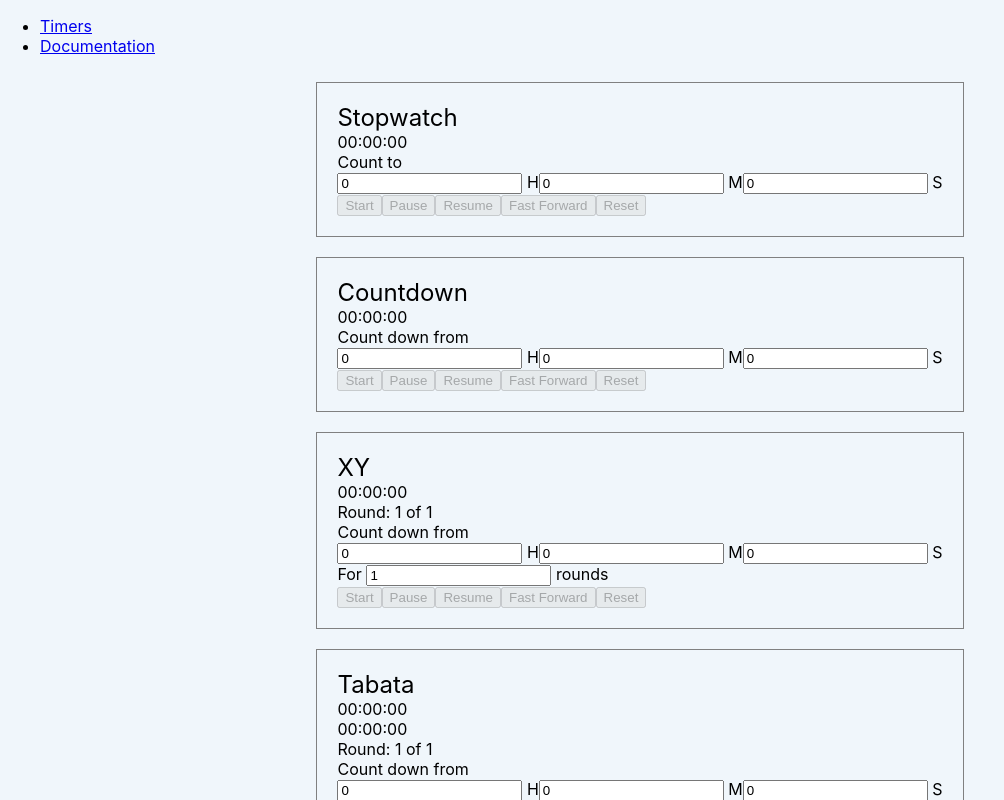
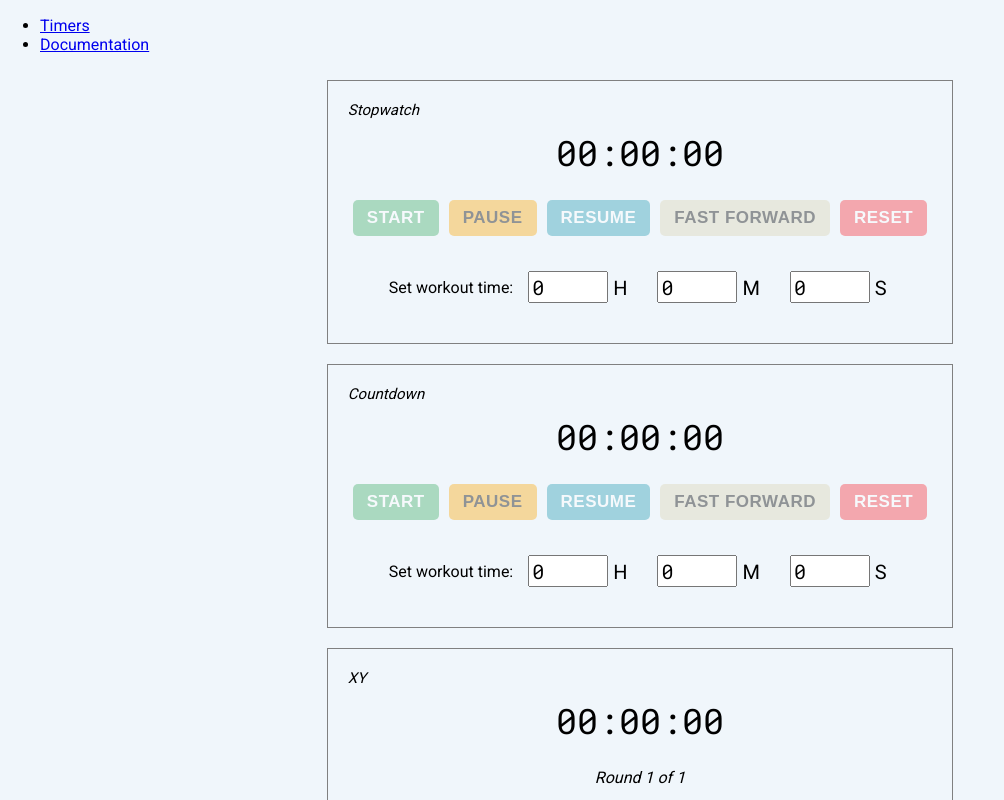
Before and after one commit to car1sle/assignment-1-car1sle, a React (Create React App) app: page / in a window 1280 px wide. Shown: the whole page, without its empty margins (0-1004 px from the left). Built offline with nearby package versions, Linux system fonts and the light colour scheme.

Commit message:
Style everything

```diff
--- a/public/index.html
+++ b/public/index.html
@@ -7,7 +7,9 @@
     <meta name="theme-color" content="#000000" />
     <link rel="apple-touch-icon" href="%PUBLIC_URL%/logo192.png" />
     <link rel="manifest" href="%PUBLIC_URL%/manifest.json" />
-
+    <link rel="preconnect" href="https://fonts.googleapis.com">
+    <link rel="preconnect" href="https://fonts.gstatic.com" crossorigin>
+    <link href="https://fonts.googleapis.com/css2?family=Roboto+Mono:wght@400;700&family=Roboto:wght@400;700&display=swap" rel="stylesheet">
     <title>Assignment 1</title>
   </head>
   <body>
--- a/src/components/generic/Button.js
+++ b/src/components/generic/Button.js
@@ -1,9 +1,68 @@
+import styled from 'styled-components';
+import { ThemeProvider } from 'styled-components';
+
+const theme = {
+  start: {
+    bgColor: "#44AF69",
+    color: "#ffffff"
+  },
+  pause: {
+    bgColor: "#FCAB10",
+    color: "#000000"
+  },
+  resume: {
+    bgColor: "#2B9EB3",
+    color: "#ffffff"
+  },
+  fastForward: {
+    bgColor: "#DBD5B5",
+    color: "#000000"
+  },
+  reset: {
+    bgColor: "#F8333C",
+    color: "#ffffff"
+  }
+};
+
+const StyledButton = styled.button`
+  font-size: 17px;
+  text-transform: uppercase;
+  margin: 5px;
+  padding: 8px 14px;
+  border-radius: 5px;
+  font-weight: 700;
+  border: 0;
+  letter-spacing: 0.5px;
+  cursor: ${props => {if (!props.disabled) return 'pointer';}};
+  opacity: ${props => {if (props.disabled) return '0.4';}};
+  background-color: ${props => {
+    if (props.value === 'Start') return props.theme.start.bgColor;
+    else if (props.value === 'Pause') return props.theme.pause.bgColor;
+    else if (props.value === 'Resume') return props.theme.resume.bgColor;
+    else if (props.value === 'Fast Forward') return props.theme.fastForward.bgColor;
+    else return props.theme.reset.bgColor;
+  }};
+  color: ${props => {
+    if (props.value === 'Start') return props.theme.start.color;
+    else if (props.value === 'Pause') return props.theme.pause.color;
+    else if (props.value === 'Resume') return props.theme.resume.color;
+    else if (props.value === 'Fast Forward') return props.theme.fastForward.color;
+    else return props.theme.reset.color;
+  }};
+  transition: 0.075s;
+  &:hover {
+    transform: ${props => {if (!props.disabled) return 'scale(1.025)';}};
+  }
+`;
+
 const Button = ({ value, disabledValue, inputTime, onClick }) => {
 
     return (
-        <button disabled={inputTime ? disabledValue : true} onClick={e => onClick(value)}>
+      <ThemeProvider theme={theme}>
+        <StyledButton disabled={inputTime ? disabledValue : true} onClick={e => onClick(value)} value={value}>
             {value}
-        </button>
+        </StyledButton>
+        </ThemeProvider>
     );
   };
 
--- /dev/null
+++ b/src/components/generic/CountingDisplay.js
@@ -0,0 +1,18 @@
+import styled from 'styled-components';
+
+const StyledCounter = styled.div`
+    font-family: 'Roboto Mono', monospace;
+    font-size: 35px;
+    margin: 10px 0;
+    display: inline-block;
+    width: 200px;
+`;
+
+const Counter = ({ value }) => {
+
+    return (
+        <StyledCounter>{value}</StyledCounter>
+    );
+  };
+
+  export default Counter;
--- a/src/components/generic/Input.js
+++ b/src/components/generic/Input.js
@@ -1,7 +1,27 @@
-const Input = ({ value, disabledValue, onChange }) => {
+import styled from 'styled-components';
+
+const StyledInputContainer = styled.div`
+  margin: 10px 15px;
+  font-size: 20px;
+  display: inline-block;
+`;
+
+const StyledInput = styled.input`
+  font-family: 'Roboto Mono', monospace;
+  width: ${props => {
+    if (props.label === 'R') return '60px';
+    else return '80px';
+  }};
+  font-size: 20px;
+`;
+
+const Input = ({ value, disabledValue, onChange, label }) => {
 
     return (
-        <input type="number" min="0" value={value} disabled={disabledValue} onChange={onChange} />
+        <StyledInputContainer>
+            <StyledInput type="number" min="0" value={value} disabled={disabledValue} onChange={onChange} label={label} />
+            {label !== "R" && ` ${label}`}
+        </StyledInputContainer>
     );
   };
 
--- a/src/components/timers/Countdown.js
+++ b/src/components/timers/Countdown.js
@@ -1,6 +1,7 @@
 import { useEffect, useState } from 'react';
 import Button from '../generic/Button';
 import Input from '../generic/Input';
+import Counter from '../generic/CountingDisplay';
 import { translateFromSeconds, translateToSeconds } from '../../utils/helpers';
 
 const Countdown = () => {
@@ -35,8 +36,8 @@ const Countdown = () => {
         }
     }
 
-    const makeInput = (state, setter) => {
-        return <Input value={state} disabledValue={inputIsDisabled} onChange={e => {
+    const makeInput = (state, setter, label) => {
+        return <Input label={label} value={state} disabledValue={inputIsDisabled} onChange={e => {
             if (e.target.value) {
                 setter(parseInt(e.target.value));
                 setTime(parseInt(e.target.value));
@@ -77,20 +78,22 @@ const Countdown = () => {
     }, [time, inputTime, isRunning]);
 
     return (
-        <>
-            <div>{translateFromSeconds(time)}</div>
-            Count down from
-            <br></br>
-            {makeInput(inputHours, setInputHours)} H
-            {makeInput(inputMinutes, setInputMinutes)} M
-            {makeInput(inputSeconds, setInputSeconds)} S
-            <br></br>
-            {makeButton("Start", !isComplete || (time != inputTime))}
-            {makeButton("Pause", !isRunning)}
-            {makeButton("Resume", isRunning || isComplete || (time === 0))}
-            {makeButton("Fast Forward", isComplete || (time === 0))}
-            {makeButton("Reset", isComplete && (time === inputTime))}
-        </>
+        <div style={{ textAlign: "center",}}>
+            <Counter value={translateFromSeconds(time)} />
+            <div style={{ margin: "10px 0 20px", display: "flex",}}>
+                {makeButton("Start", !isComplete || (time != inputTime))}
+                {makeButton("Pause", !isRunning)}
+                {makeButton("Resume", isRunning || isComplete || (time === 0))}
+                {makeButton("Fast Forward", isComplete || (time === 0))}
+                {makeButton("Reset", isComplete && (time === inputTime))}
+            </div>
+            <div style={{ margin: "0 0 10px",display: "flex", justifyContent: "center", alignItems: "center",}}>
+                <div style={{ width: "135px", textAlign: "right"}}>Set workout time:</div>
+                {makeInput(inputHours, setInputHours, "H")}
+                {makeInput(inputMinutes, setInputMinutes, "M")}
+                {makeInput(inputSeconds, setInputSeconds, "S")}
+            </div>
+        </div>
     );
 };
 
--- a/src/components/timers/Stopwatch.js
+++ b/src/components/timers/Stopwatch.js
@@ -1,6 +1,7 @@
 import { useEffect, useState } from 'react';
 import Button from '../generic/Button';
 import Input from '../generic/Input';
+import Counter from '../generic/CountingDisplay';
 import { translateFromSeconds, translateToSeconds } from '../../utils/helpers';
 
 const Stopwatch = () => {
@@ -35,8 +36,8 @@ const Stopwatch = () => {
         }
     }
 
-    const makeInput = (state, setter) => {
-        return <Input value={state} disabledValue={inputIsDisabled} onChange={e => {
+    const makeInput = (state, setter, label) => {
+        return <Input label={label} value={state} disabledValue={inputIsDisabled} onChange={e => {
             e.target.value ? setter(parseInt(e.target.value)) : setter(0);
         }} />
     };
@@ -71,20 +72,22 @@ const Stopwatch = () => {
     }, [time, inputTime, isRunning]);
 
     return (
-        <>
-            <div>{translateFromSeconds(time)}</div>
-            Count to
-            <br></br>
-            {makeInput(inputHours, setInputHours)} H
-            {makeInput(inputMinutes, setInputMinutes)} M
-            {makeInput(inputSeconds, setInputSeconds)} S
-            <br></br>
-            {makeButton("Start", !isComplete || (time === inputTime))}
-            {makeButton("Pause", !isRunning || (time === inputTime))}
-            {makeButton("Resume", isRunning || isComplete || (time === inputTime))}
-            {makeButton("Fast Forward", isComplete || (time === inputTime))}
-            {makeButton("Reset", isComplete && (time != inputTime))}
-        </>
+        <div style={{ textAlign: "center",}}>
+            <Counter value={translateFromSeconds(time)} />
+            <div style={{ margin: "10px 0 20px", display: "flex",}}>
+                {makeButton("Start", !isComplete || (time === inputTime))}
+                {makeButton("Pause", !isRunning || (time === inputTime))}
+                {makeButton("Resume", isRunning || isComplete || (time === inputTime))}
+                {makeButton("Fast Forward", isComplete || (time === inputTime))}
+                {makeButton("Reset", isComplete && (time != inputTime))}
+            </div>
+            <div style={{ margin: "0 0 10px",display: "flex", justifyContent: "center", alignItems: "center",}}>
+                <div style={{ width: "135px", textAlign: "right"}}>Set workout time:</div>
+                {makeInput(inputHours, setInputHours, "H")}
+                {makeInput(inputMinutes, setInputMinutes, "M")}
+                {makeInput(inputSeconds, setInputSeconds, "S")}
+            </div>
+        </div>
     );
 };
 
--- a/src/components/timers/Tabata.js
+++ b/src/components/timers/Tabata.js
@@ -1,6 +1,7 @@
 import { useEffect, useState } from 'react';
 import Button from '../generic/Button';
 import Input from '../generic/Input';
+import Counter from '../generic/CountingDisplay';
 import { translateFromSeconds, translateToSeconds } from '../../utils/helpers';
 
 const Tabata = () => {
@@ -53,8 +54,8 @@ const Tabata = () => {
         }
     }
 
-    const makeInput = (state, setter, relatedSetter) => {
-        return <Input value={state} disabledValue={inputIsDisabled} onChange={e => {
+    const makeInput = (state, setter, relatedSetter, label) => {
+        return <Input label={label} value={state} disabledValue={inputIsDisabled} onChange={e => {
             if (e.target.value) {
                 setter(parseInt(e.target.value));
                 relatedSetter(parseInt(e.target.value));
@@ -116,30 +117,37 @@ const Tabata = () => {
     }, [time, inputTime, isRunning, round, counterRound, time2, input2Time ]);
 
     return (
-        <>
-            <div>{translateFromSeconds(time)}</div>
-            <div>{translateFromSeconds(time2)}</div>
-            <div>Round: {counterRound} of {inputRounds}</div>
-            Count down from
-            <br></br>
-            {makeInput(inputHours, setInputHours, setTime)} H
-            {makeInput(inputMinutes, setInputMinutes, setTime)} M
-            {makeInput(inputSeconds, setInputSeconds, setTime)} S
-            <br></br>
-            Then count down from
-            <br></br>
-            {makeInput(input2Hours, setInput2Hours, setTime2)} H
-            {makeInput(input2Minutes, setInput2Minutes, setTime2)} M
-            {makeInput(input2Seconds, setInput2Seconds, setTime2)} S
-            <br></br>
-            For {makeInput(inputRounds, setInputRounds, setRound)} rounds
-            <br></br>
-            {makeButton("Start", !isComplete || (time === 0))}
-            {makeButton("Pause", !isRunning)}
-            {makeButton("Resume", isRunning || isComplete || (time === 0 && time2 === 0))}
-            {makeButton("Fast Forward", isComplete || (time === 0 && time2 === 0))}
-            {makeButton("Reset", isComplete && (time === inputTime))}
-        </>
+        <div style={{ textAlign: "center",}}>
+            <div style={{ display: "flex", justifyContent: "center", alignItems: "center",}}>
+                <div style={{ width: "75px", textAlign: "right"}}>Workout:</div>
+                <Counter value={translateFromSeconds(time)} />
+            </div>
+            <div style={{ display: "flex", justifyContent: "center", alignItems: "center",}}>
+                <div style={{ width: "75px", textAlign: "right"}}>Rest:</div>
+                <Counter value={translateFromSeconds(time2)} />
+            </div>
+            <div style={{ margin: "15px 0 20px", fontStyle: "italic",}}>Round {counterRound} of {inputRounds}</div>
+            <div style={{ margin: "10px 0 20px", display: "flex",}}>
+                {makeButton("Start", !isComplete || (time === 0))}
+                {makeButton("Pause", !isRunning)}
+                {makeButton("Resume", isRunning || isComplete || (time === 0 && time2 === 0))}
+                {makeButton("Fast Forward", isComplete || (time === 0 && time2 === 0))}
+                {makeButton("Reset", isComplete && (time === inputTime))}
+            </div>
+            <div style={{ margin: "0 0 10px",display: "flex", justifyContent: "center", alignItems: "center",}}>
+                <div style={{ width: "135px", textAlign: "right"}}>Set workout time:</div>
+                {makeInput(inputHours, setInputHours, setTime, "H")}
+                {makeInput(inputMinutes, setInputMinutes, setTime, "M")}
+                {makeInput(inputSeconds, setInputSeconds, setTime, "S")}
+            </div>
+            <div style={{ margin: "0 0 10px",display: "flex", justifyContent: "center", alignItems: "center",}}>
+                <div style={{ width: "135px", textAlign: "right"}}>Set rest time:</div>
+                {makeInput(input2Hours, setInput2Hours, setTime2, "H")}
+                {makeInput(input2Minutes, setInput2Minutes, setTime2, "M")}
+                {makeInput(input2Seconds, setInput2Seconds, setTime2, "S")}
+            </div>
+            <div style={{ margin: "0 0 10px",}}>Set number of rounds: {makeInput(inputRounds, setInputRounds, setRound, "R")}</div>
+        </div>
     );
 };
 
--- a/src/components/timers/XY.js
+++ b/src/components/timers/XY.js
@@ -1,6 +1,7 @@
 import { useEffect, useState } from 'react';
 import Button from '../generic/Button';
 import Input from '../generic/Input';
+import Counter from '../generic/CountingDisplay';
 import { translateFromSeconds, translateToSeconds } from '../../utils/helpers';
 
 const XY = () => {
@@ -45,8 +46,8 @@ const XY = () => {
         }
     }
 
-    const makeInput = (state, setter, relatedSetter) => {
-        return <Input value={state} disabledValue={inputIsDisabled} onChange={e => {
+    const makeInput = (state, setter, relatedSetter, label) => {
+        return <Input label={label} value={state} disabledValue={inputIsDisabled} onChange={e => {
             if (e.target.value) {
                 setter(parseInt(e.target.value));
                 relatedSetter(parseInt(e.target.value));
@@ -93,23 +94,24 @@ const XY = () => {
     }, [time, inputTime, isRunning, round, counterRound ]);
 
     return (
-        <>
-            <div>{translateFromSeconds(time)}</div>
-            <div>Round: {counterRound} of {inputRounds}</div>
-            Count down from
-            <br></br>
-            {makeInput(inputHours, setInputHours, setTime)} H
-            {makeInput(inputMinutes, setInputMinutes, setTime)} M
-            {makeInput(inputSeconds, setInputSeconds, setTime)} S
-            <br></br>
-            For {makeInput(inputRounds, setInputRounds, setRound)} rounds
-            <br></br>
-            {makeButton("Start", !isComplete || (time === 0))}
-            {makeButton("Pause", !isRunning)}
-            {makeButton("Resume", isRunning || isComplete || (time === 0))}
-            {makeButton("Fast Forward", isComplete || (time === 0))}
-            {makeButton("Reset", isComplete && (time === inputTime))}
-        </>
+        <div style={{ textAlign: "center",}}>
+            <Counter value={translateFromSeconds(time)} />
+            <div style={{ margin: "15px 0 20px", fontStyle: "italic",}}>Round {counterRound} of {inputRounds}</div>
+            <div style={{ margin: "10px 0 20px", display: "flex",}}>
+                {makeButton("Start", !isComplete || (time === 0))}
+                {makeButton("Pause", !isRunning)}
+                {makeButton("Resume", isRunning || isComplete || (time === 0))}
+                {makeButton("Fast Forward", isComplete || (time === 0))}
+                {makeButton("Reset", isComplete && (time === inputTime))}
+            </div>
+            <div style={{ margin: "0 0 10px",display: "flex", justifyContent: "center", alignItems: "center",}}>
+                <div style={{ width: "135px", textAlign: "right"}}>Set workout time:</div>
+                {makeInput(inputHours, setInputHours, setTime, "H")}
+                {makeInput(inputMinutes, setInputMinutes, setTime, "M")}
+                {makeInput(inputSeconds, setInputSeconds, setTime, "S")}
+            </div>
+            <div style={{ margin: "0 0 10px",}}>Set number of rounds: {makeInput(inputRounds, setInputRounds, setRound, "R")}</div>
+        </div>
     );
 };
 
--- a/src/index.css
+++ b/src/index.css
@@ -1,15 +1,16 @@
+* {
+  box-sizing: border-box;
+}
+
 body {
   margin: 0;
-  font-family: -apple-system, BlinkMacSystemFont, "Segoe UI", "Roboto", "Oxygen",
-    "Ubuntu", "Cantarell", "Fira Sans", "Droid Sans", "Helvetica Neue",
-    sans-serif;
+  font-family: 'Roboto', sans-serif;
   -webkit-font-smoothing: antialiased;
   -moz-osx-font-smoothing: grayscale;
 }
 
 code {
-  font-family: source-code-pro, Menlo, Monaco, Consolas, "Courier New",
-    monospace;
+  font-family: 'Roboto Mono', sans-serif;
 }
 
 td,
--- a/src/views/TimersView.js
+++ b/src/views/TimersView.js
@@ -19,7 +19,8 @@ const Timer = styled.div`
 `;
 
 const TimerTitle = styled.div`
-  font-size: 1.5rem;
+  font-size: 15px;
+  font-style: italic;
 `;
 
 const TimersView = () => {
```
